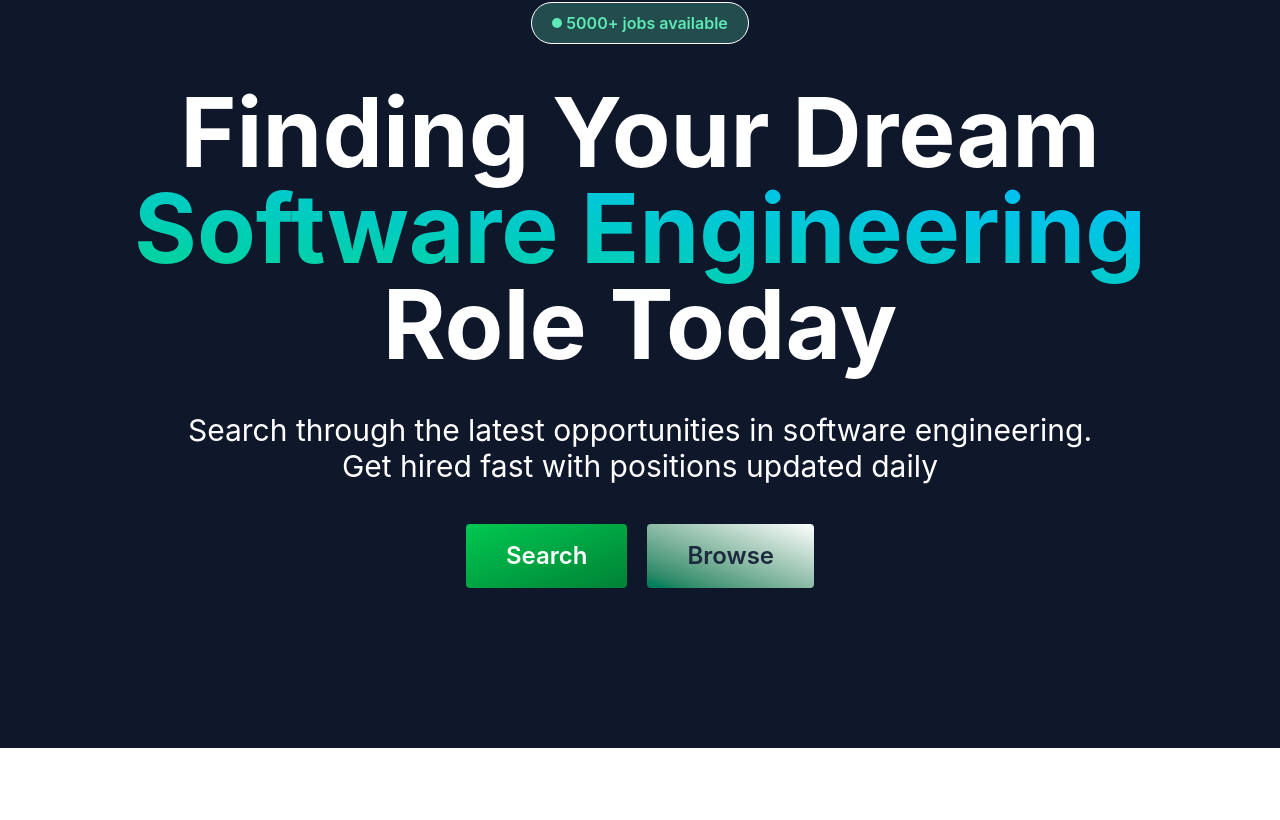
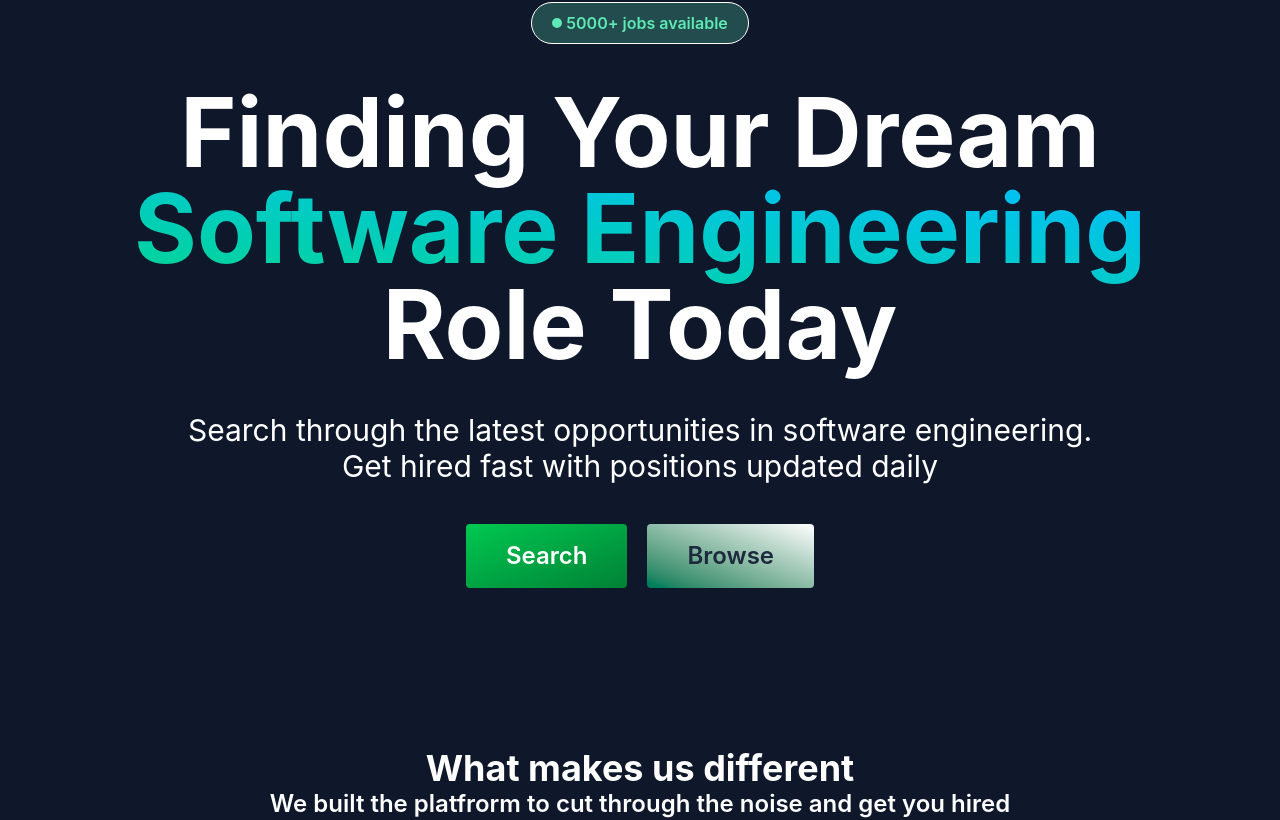
Before and after one commit to acquah-forever/my-jobfind, a React (Vite) app: page / in a window 1280 px wide. Shown: the part 244-1064 px from the top of the page. Before the commit the page ends 992 px from the top, so only its background shows below. Built offline with nearby package versions, Linux system fonts and the light colour scheme; the HTML template or start-up script is replaced by a standard one.

Commit message:
created database for Features.jsx

```diff
--- /dev/null
+++ b/src/components/Features.jsx
@@ -0,0 +1,13 @@
+import React from 'react'
+
+const features = () => {
+  return (
+    <div className='flex flex-col justify-center items-center'>
+        <h1 className='font-bold text-4xl text-center'>What makes us different</h1>
+        <h1 className='font-semibold text-center text-2xl'>We built the platfrorm to cut through the noise and get you hired</h1>
+
+    </div>
+  )
+}
+
+export default features
--- a/src/pages/Home.jsx
+++ b/src/pages/Home.jsx
@@ -1,10 +1,12 @@
 import React from 'react'
 import Hero from '../components/Hero'
+import Features from '../components/Features'
 
 const Home = () => {
   return (
     <div>
       <Hero />
+      <Features />
 
     </div>
   )
```
Also changed, not shown: src/data/fetatures.jsx (added).
